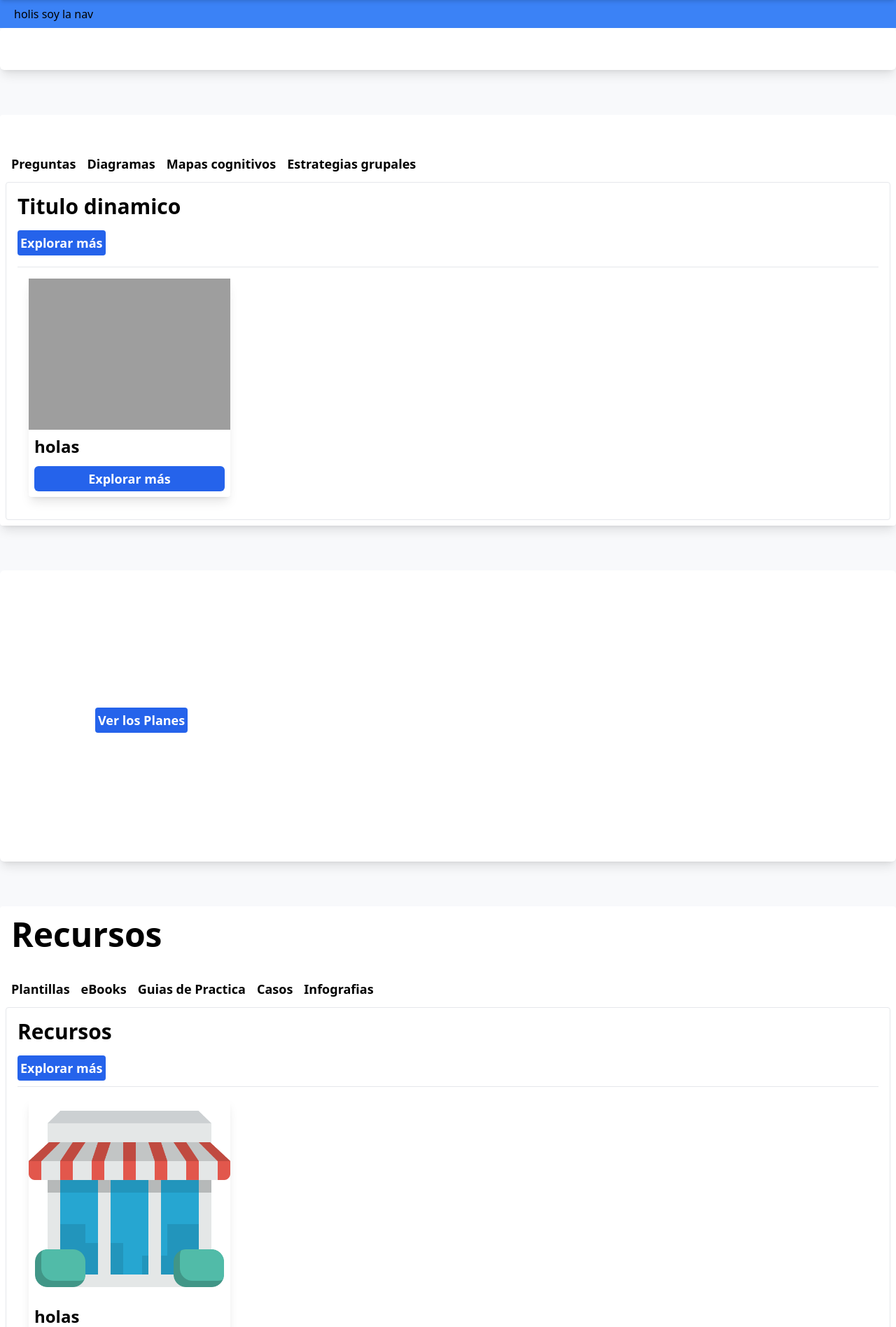
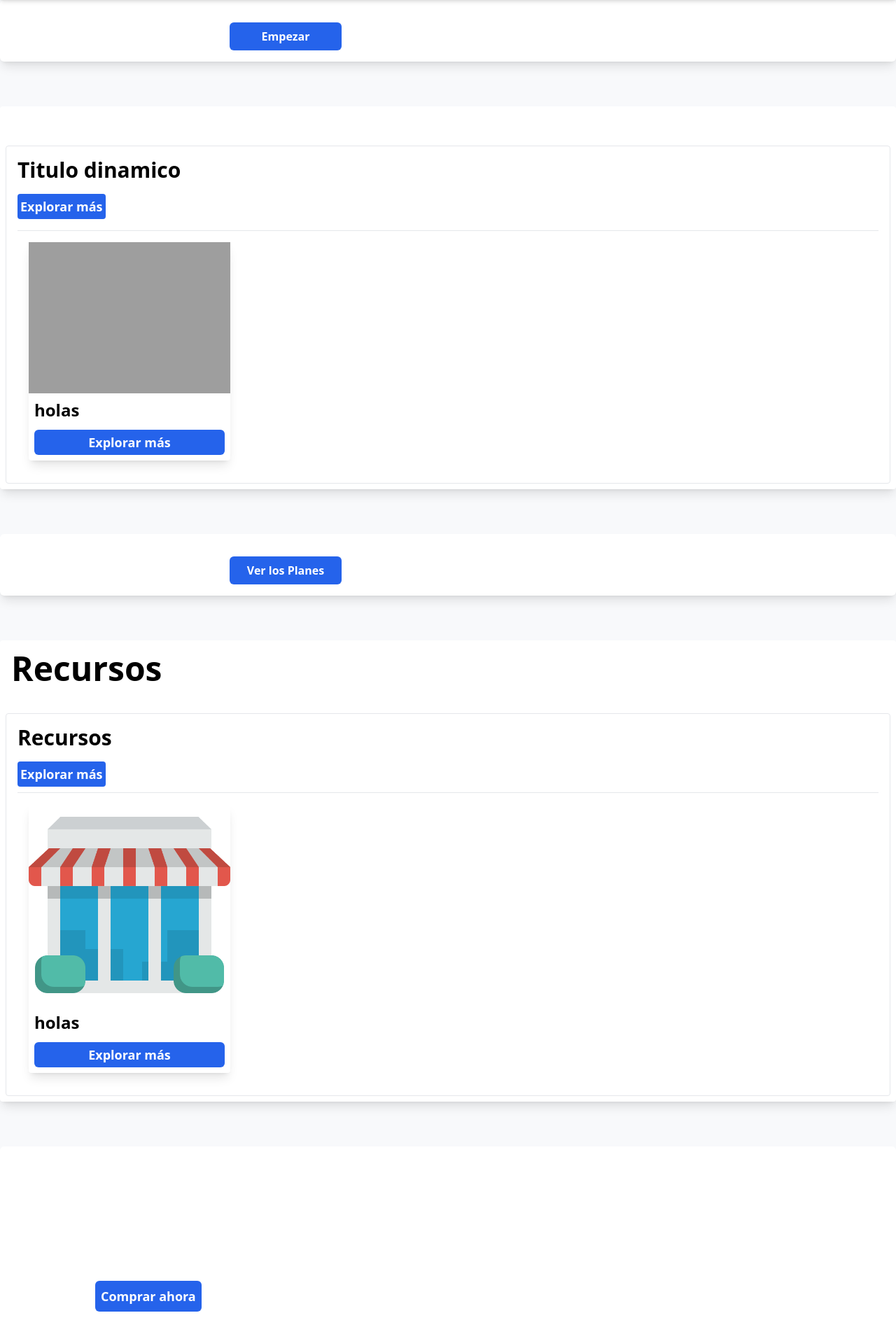
Before and after one commit to jose1423-g/webKyoshi, a PHP site: the page made by view/index.php in a window 1280 px wide. Shown: the part 80-1976 px from the top of the page at 70% size. Run offline with PHP 8.4, Linux system fonts and the light colour scheme; the template is opened without the code that fills it, so the values that code supplies are empty; some libraries are stand-ins or nearby versions; grey boxes are pictures that could not be loaded.

Commit message:
modificacion del css 2

```diff
--- a/public/css/style.css
+++ b/public/css/style.css
@@ -2,7 +2,7 @@ body{
     background-color: #f8f9fb;
 }
 .img{
-    max-width: 25rem;
+    max-width: 100%;
     height: auto;
 }
 .pointer{
--- a/public/js/main.js
+++ b/public/js/main.js
@@ -11,24 +11,24 @@ $(document).ready( function () {
 		dataType: 'json',
         success: function (data) {
 			img =  url + data[0].Img;
-			/*++++++++++++++Inicio++++++++++++++++++*/
+			/*Inicio*/
 			$("#Titulo1").text(data[0].Titulo);
 			$("#Contenido1").text(data[0].Contenido);
-			$("#content-img1").html('<img src="'+img+'" alt="icon-index" class="">');
-			/*++++++++++++++Explora++++++++++++++++++*/
+			$("#content-img1").html('<img src="'+img+'" alt="icon-index">');
+			/*Explora*/
 			$("#Titulo2").text(data[1].Titulo);
 			$("#Contenido2").text(data[1].Contenido);
-			/*++++++++++++++planes++++++++++++++++++*/
+			/*planes*/
 			$("#Titulo3").text(data[2].Titulo);
 			$("#Contenido3").text(data[2].Contenido);
-			$("#content-img3").html('<img src="'+img+'" alt="icon-index" class="">');
-			/*+++++++++++++++Premium+++++++++++++++++*/
+			$("#content-img3").html('<img src="'+img+'" alt="icon-index">');
+			/*+Premium*/
 			$("#Titulo4").text(data[3].Titulo);
 			$("#Contenido4").text(data[3].Contenido);
-			/*+++++++++++++++Recursos+++++++++++++++++*/
+			/*+Recursos*/
 			$("#Titulo5").text(data[4].Titulo);
 			$("#Contenido5").text(data[4].Contenido);
-			$("#content-img5").html('<img src="'+img+'" alt="icon-index" class="">');
+			$("#content-img5").html('<img src="'+img+'" alt="icon-index">');
 
 		},
 		error: function (jqXHR, estado, error) {
@@ -105,6 +105,7 @@ $(document).ready( function () {
 			}
 		});
 	});
+	//LOCATION HREF
 	//location login
 	$("#btn-login").on('click', function (){
 		window.location.href = url+"login";
@@ -113,6 +114,7 @@ $(document).ready( function () {
 	$("#btn-register").on('click', function (){
 		window.location.href = url+"registro";
 	});
+
 	//despliegue de menu
 	$("#btn-menu").on('click', function(){
 		if($(".menu-drop").hasClass('max-lg:hidden')){
@@ -121,14 +123,11 @@ $(document).ready( function () {
 			//$("#toggle-menu i").addClass('fa-sharp fa-solid fa-caret-up');
 		} else {
 			$(".menu-drop").addClass('max-lg:hidden');
-			$("#btn-menu").html('<img src="'+url+'public/img/iconmenu.png" alt="" width="45px"></img>')
-			//$("#btn-menu i").addClass('fa-sharp fa-solid fa-caret-down');
+			$("#btn-menu").html('<img src="'+url+'public/img/pointmenu.png" alt="" width="45px"></img>')
 		}
 	});
 
-	/* <img src="<?php echo constant('url');?>public/img/iconmenu.png" alt="" width="45px"></img> */
-
-	//despliegue de sub-menu
+	//despliegue de sub-menu RECURSOS
 	$("#toggle-menu").on('click', function(){
 		if($(".dropdown-menu").hasClass('hidden')){
 			$(".dropdown-menu").removeClass('hidden');
@@ -141,8 +140,8 @@ $(document).ready( function () {
 		}
 	});
 	//Menu aside
-	$("#menu-aside").on('click', function(){
-		$("#drop-aside").toggle();
+	$("#btn-aside").on('click', function(){
+		$("#drop-aside").toggle('slow');
 		/*
 		if($(".menu-drop").hasClass('max-lg:hidden')){
 			$(".menu-drop").removeClass('max-lg:hidden');
--- a/view/components/header.php
+++ b/view/components/header.php
@@ -17,17 +17,20 @@
 <header class="bg-white h-20 sticky z-30 top-0 box-border shadow-md">
     <div class="mx-auto p-5">
         <div class="flex justify-between items-center"><!-- justify-between -->
-                <div class="flex items-center mr-3">
-                    <a href="<?php  echo constant('url'); ?>">
-                        <img src="<?php echo constant('url');?>public/img/icon-logo.png" alt="Logo" width="40px" height="auto">
-                    </a>
-                    <h1 class="ml-3 text-3xl font-semibold">Titulo</h1>
-                </div>
+            <div class="flex lg:hidden">
+                <button type="button" class="lg:hidden" id="btn-aside"><img src="<?php echo constant('url');?>public/img/iconmenu.png" alt="" width="45px"></button>
+            </div>
+            <div class="flex items-center mr-3">
+                <a href="<?php  echo constant('url'); ?>">
+                    <img src="<?php echo constant('url');?>public/img/icon-logo.png" alt="Logo" width="40px" height="auto">
+                </a>
+                <h1 class="ml-3 text-3xl font-semibold max-lg:hidden">Titulo</h1>
+            </div>
             <div class="flex items-center">
                 <div class="flex items-center">
                     <a class="" href="#"><img src="<?php echo constant('url');?>public/img/search.png" alt="" width="30px"></a>
                     <a class="mx-3" href="#"><img src="<?php echo constant('url');?>public/img/shopping.png" alt="" width="30px"></a>
-                    <button type="button" class="lg:hidden" id="btn-menu"><img src="<?php echo constant('url');?>public/img/iconmenu.png" alt="" width="45px"></img></button>
+                    <button type="button" class="lg:hidden" id="btn-menu"><img src="<?php echo constant('url');?>public/img/pointmenu.png" alt="" width="45px"></img></button>
                 </div>
                 <div class="flex items-center max-lg:shadow max-lg:block max-lg:hidden max-lg:p-3 max-lg:bg-white max-lg:w-full max-lg:top-20 max-lg:start-0 max-lg:absolute menu-drop">
                     <ul class="block font-semibold lg:flex">
@@ -53,7 +56,3 @@
         </div>
     </div>
 </header>
-<div class="mx-auto p-5 sticky top-20 h-10 flex justify-between items-center w-full bg-blue-500">
-    <h1>holis soy la nav</h1>
-    <button type="button" class="lg:hidden" id="menu-aside"><img src="<?php echo constant('url');?>public/img/iconmenu.png" alt="" width="45px"></button>
-</div>
--- a/view/index.php
+++ b/view/index.php
@@ -1,14 +1,13 @@
     <?php  include './view/components/header.php';?>
 
-    <div class="w-full mb-16 shadow-lg p-4 rounded-md bg-white">
-        <div class="max-md:block flex justify-around items-center p-2">
-            <div class="w-96">
-                <h2 class="text-6xl font-semibold mb-3" id="Titulo1"></h2>
-                <p class="font-semibold" id="Contenido1"></p>
-            </div>
-            <div class="flex justify-center w-96" id="content-img1">
-            </div>
+    <div class="block shadow-lg w-full mb-16 p-3 lg:p-4 lg:flex justify-center items-center rounded-md bg-white">
+        <div class="lg:w-1/2 max-lg:mb-3">
+            <h2 class="text-6xl font-semibold mb-4" id="Titulo1"></h2>
+            <p class="font-semibold mb-4" id="Contenido1"></p>
+            <button class="p-2 w-40 bg-blue-600 rounded-md text-white text-base font-semibold max-lg:hidden">Empezar</button>
         </div>
+        <div class="flex justify-center mb-4" id="content-img1"></div>
+        <button class="p-2 mb-2 w-full bg-blue-600 rounded-md text-white text-base font-semibold lg:hidden">Empezar</button>
     </div>
 
     <main class="mt-4 text-lg">
@@ -19,7 +18,7 @@
                 <p id="Contenido2"></p>
             </div>
             <div>
-                <ul class="font-semibold flex mb-3">
+                <ul class="font-semibold flex mb-3 hidden">
                     <li class="mx-2 hover:text-blue-600"><a class="contenido-dinamico pointer" data-id="Preguntas">Preguntas</a></li>
                     <li class="mx-2 hover:text-blue-600"><a class="contenido-dinamico pointer" data-id="Diagramas">Diagramas</a></li>
                     <li class="mx-2 hover:text-blue-600"><a class="contenido-dinamico pointer" data-id="Mapas cognitivos">Mapas cognitivos</a></li>
@@ -46,7 +45,7 @@
         </div>
 
         <!-- planes -->
-        <div class="container mx-auto mb-16 shadow-lg p-4 rounded-md bg-white">
+    <!--     <div class="container mx-auto mb-16 shadow-lg p-4 rounded-md bg-white">
             <div class="flex justify-around items-center h-96">
                 <div class="w-96">
                     <h2 class="text-5xl font-semibold mb-3" id="Titulo3"></h2>
@@ -55,6 +54,15 @@
                 </div>
                 <div class="flex justify-center w-96" id="content-img3"></div>
             </div>
+        </div> -->
+        <div class="block shadow-lg container mx-auto mb-16 p-3 lg:p-4 lg:flex justify-center items-center rounded-md bg-white">
+            <div class="lg:w-1/2 max-lg:mb-3">
+                <h2 class="text-6xl font-semibold mb-4" id="Titulo3"></h2>
+                <p class="font-semibold mb-4" id="Contenido3"></p>
+                <button class="p-2 w-40 bg-blue-600 rounded-md text-white text-base font-semibold max-lg:hidden">Ver los Planes</button>
+            </div>
+            <div class="flex justify-center mb-4" id="content-img3"></div>
+            <button class="p-2 mb-2 w-full bg-blue-600 rounded-md text-white text-base font-semibold lg:hidden">Empezar</button>
         </div>
 
         <!-- Recursos -->
@@ -64,7 +72,7 @@
                 <p id="Contenido4"></p>
             </div>
             <div class="">
-                <ul class="font-semibold flex mb-3">
+                <ul class="font-semibold flex mb-3 hidden">
                     <li class="mx-2 hover:text-blue-600"><a href="">Plantillas</a></li>
                     <li class="mx-2 hover:text-blue-600"><a href="">eBooks</a></li>
                     <li class="mx-2 hover:text-blue-600"><a href="">Guias de Practica</a></li>
```
Also changed, not shown: public/img/pointmenu.png (added).
